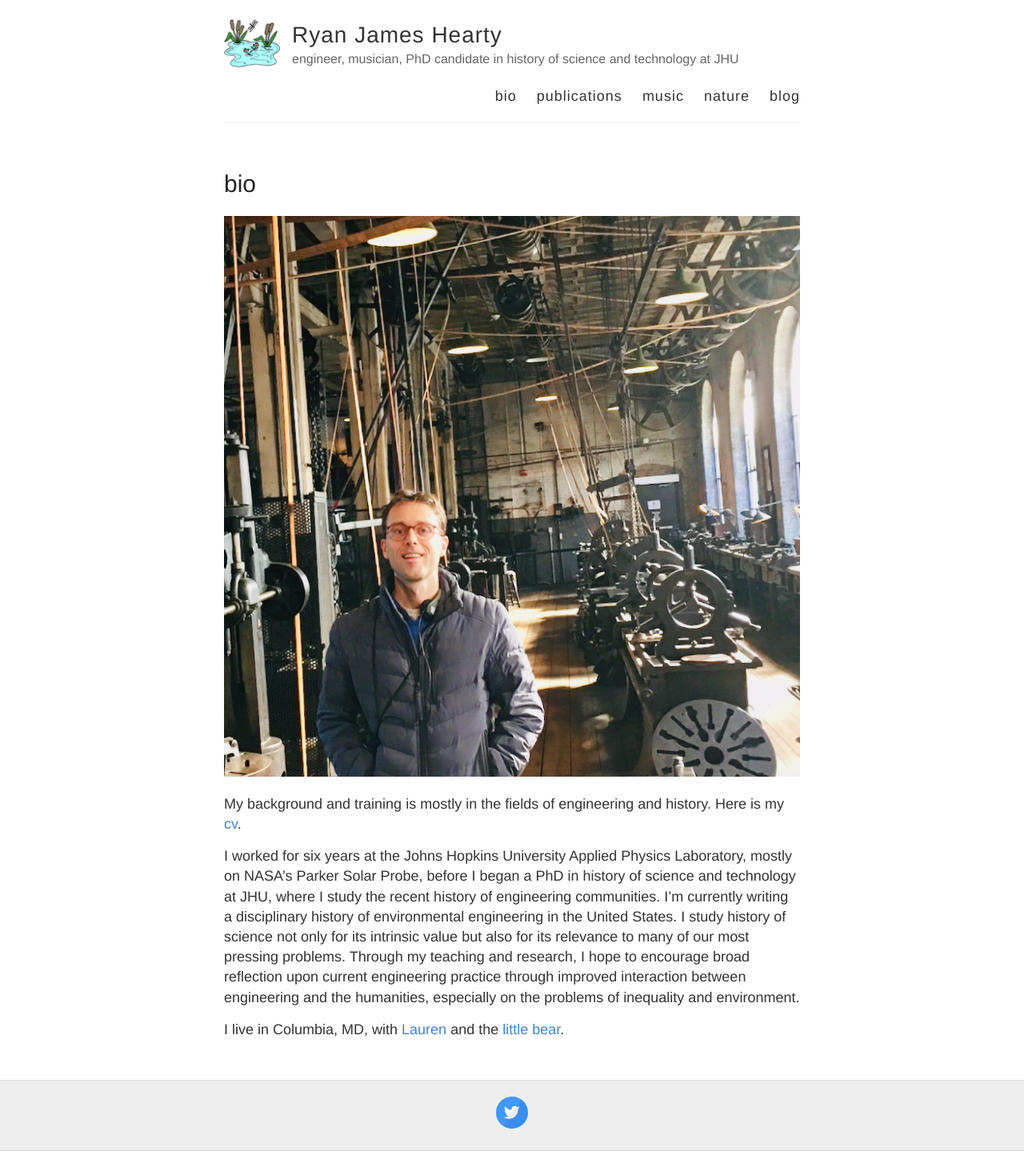
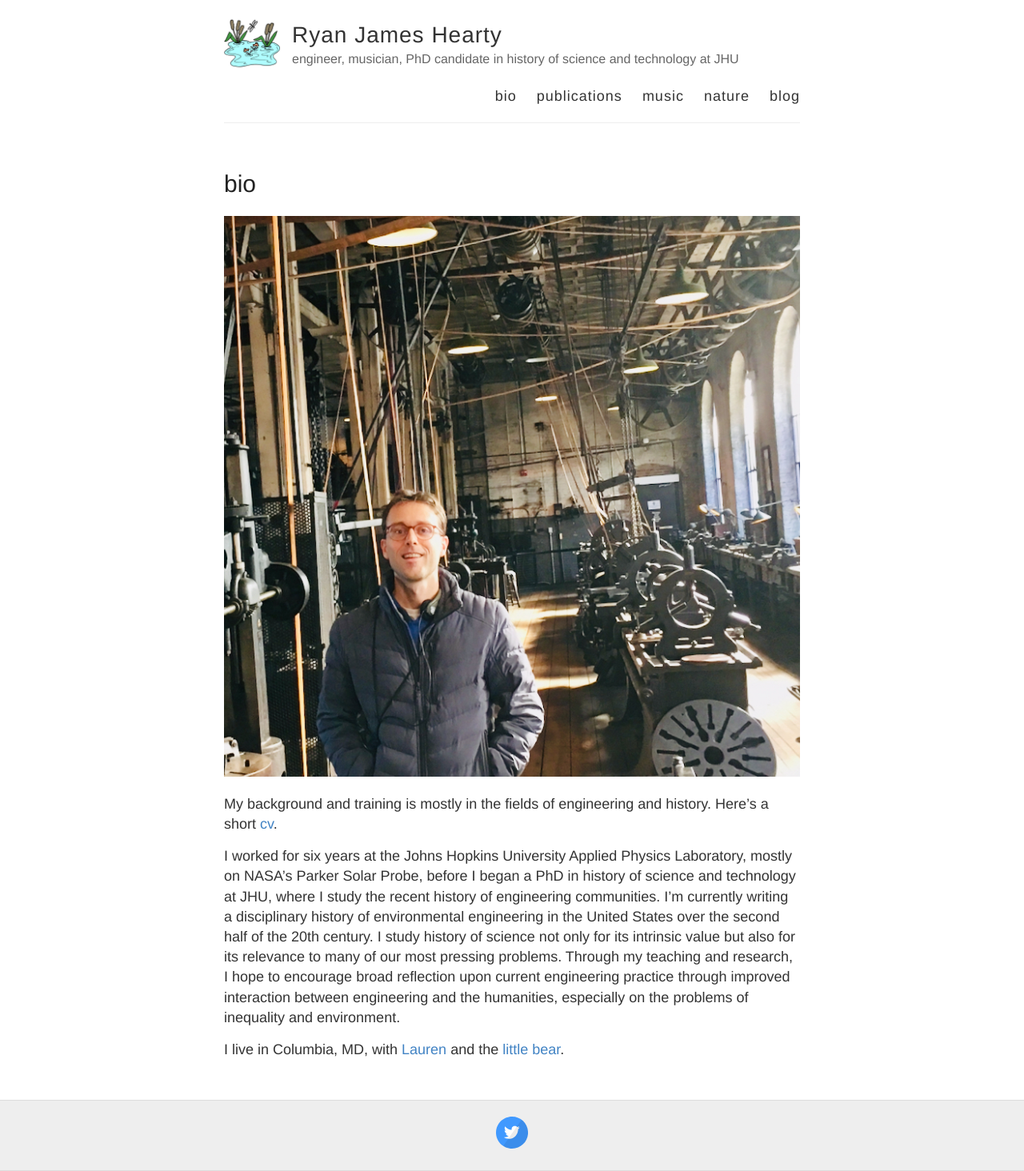
Before and after one commit to rhearty1/rhearty1.github.io, a Jekyll site: the page built from bio.md, in a window 1280 px wide. Shown: the whole page at 80% size. Built offline with Jekyll 4.4.1, drawn with Linux system fonts in a browser that asks for light colours; before the commit the page ends 1439 px from its top, so only the background shows below that.

Commit message:
Update bio.md

```diff
--- a/bio.md
+++ b/bio.md
@@ -6,8 +6,8 @@ permalink: /bio/
 
 ![](/assets/ryan.jpg)
 
-My background and training is mostly in the fields of engineering and history. Here is my [cv](/assets/hearty-cv.pdf).
+My background and training is mostly in the fields of engineering and history. Here's a short [cv](/assets/hearty-cv.pdf).
 
-I worked for six years at the Johns Hopkins University Applied Physics Laboratory, mostly on NASA's Parker Solar Probe, before I began a PhD in history of science and technology at JHU, where I study the recent history of engineering communities. I'm currently writing a disciplinary history of environmental engineering in the United States. I study history of science not only for its intrinsic value  but also for its relevance to many of our most pressing problems. Through my teaching and research, I hope to encourage broad reflection upon current engineering practice through improved interaction between engineering and the humanities, especially on the problems of inequality and  environment.
+I worked for six years at the Johns Hopkins University Applied Physics Laboratory, mostly on NASA's Parker Solar Probe, before I began a PhD in history of science and technology at JHU, where I study the recent history of engineering communities. I'm currently writing a disciplinary history of environmental engineering in the United States over the second half of the 20th century. I study history of science not only for its intrinsic value  but also for its relevance to many of our most pressing problems. Through my teaching and research, I hope to encourage broad reflection upon current engineering practice through improved interaction between engineering and the humanities, especially on the problems of inequality and  environment.
 
 I live in Columbia, MD, with [Lauren](https://www.irismusicproject.com/team) and the [little bear](/assets/little-bear.jpg).
```
